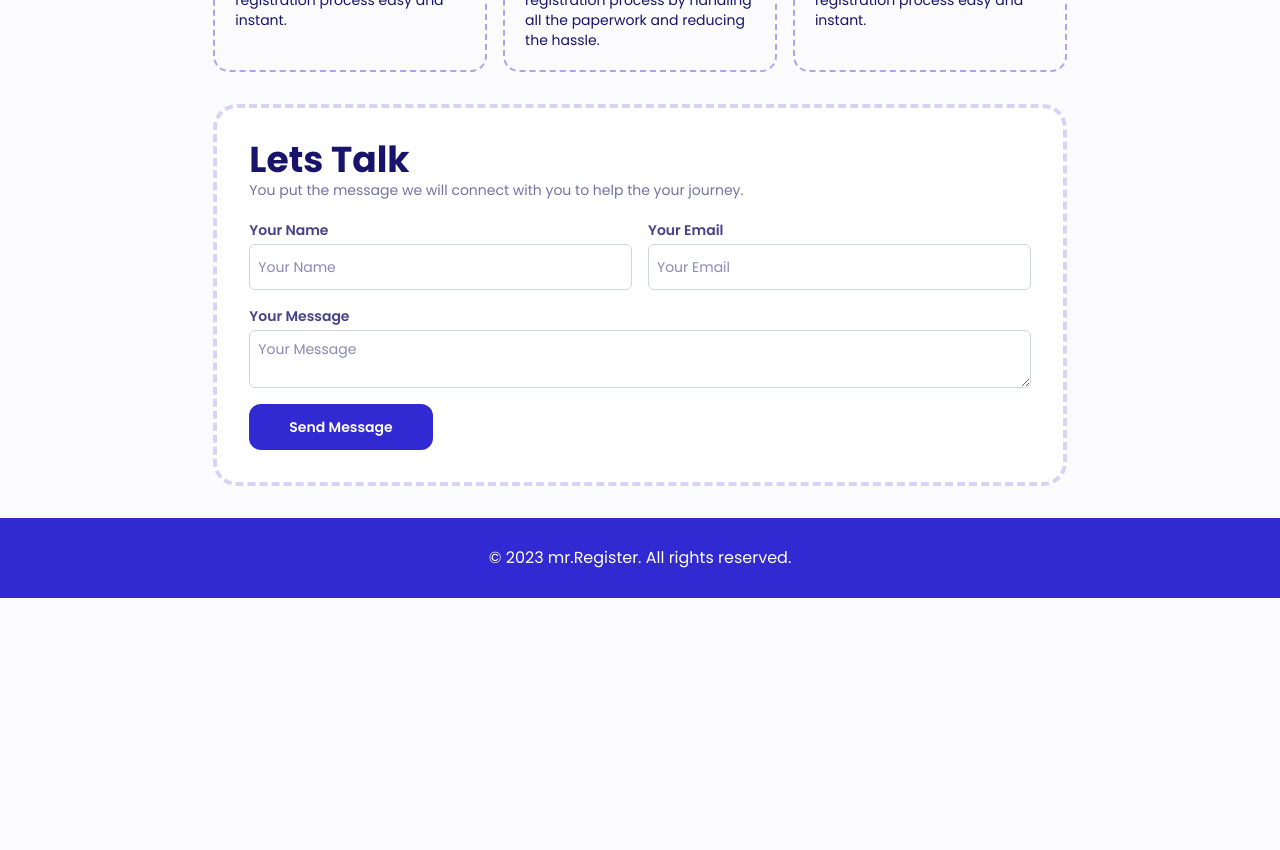
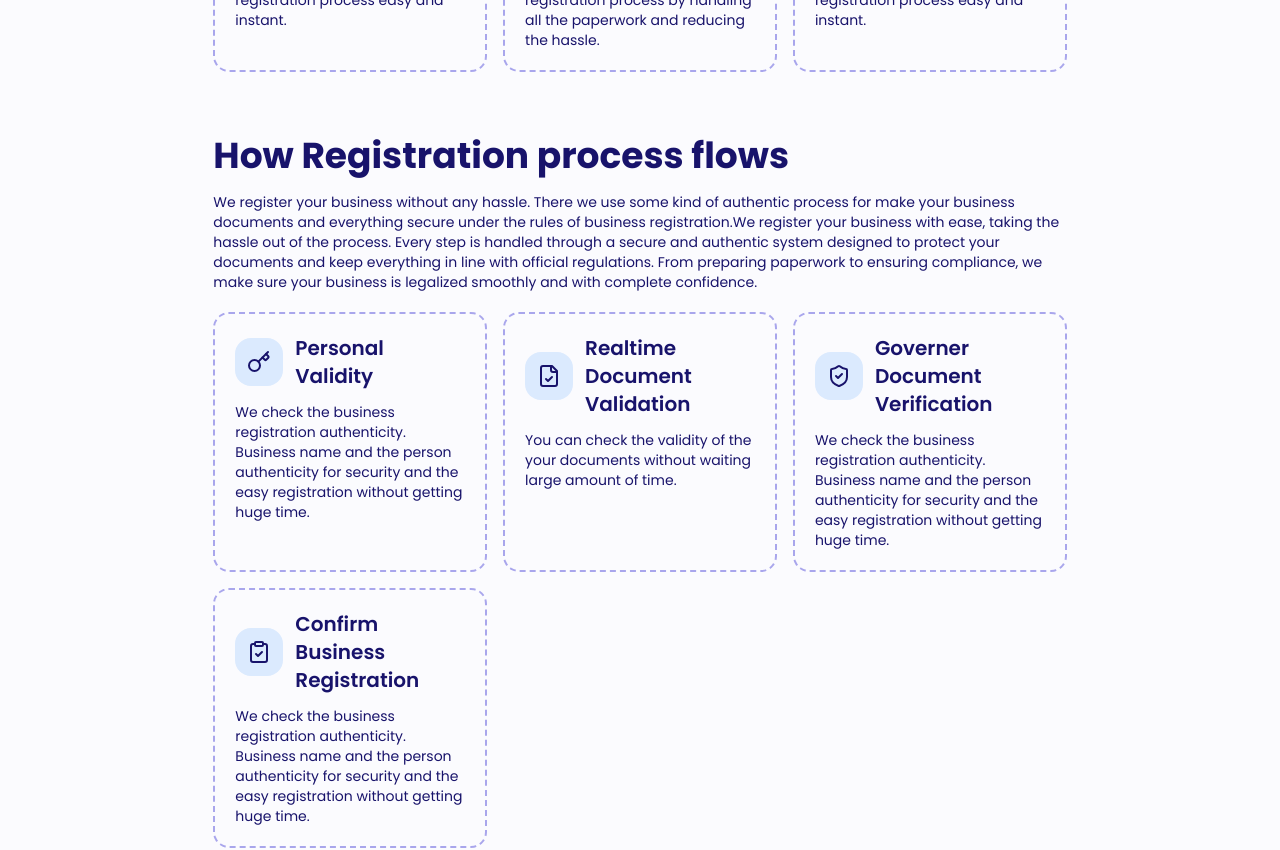
Before and after one commit to buddhika-development/business_process_enhancement, a Next.js app in the folder client_app/: page / in a window 1280 px wide. Shown: the part 1240-2090 px from the top of the page. Before the commit the page ends 1838 px from the top, so only its background shows below. Built offline with nearby package versions, Linux system fonts and the light colour scheme.

Commit message:
setup the business registration process detila section

```diff
--- a/client_app/src/app/page.tsx
+++ b/client_app/src/app/page.tsx
@@ -1,4 +1,5 @@
 import InstantContactUs from "@/components/layout/Global/InstantContactUs";
+import BusinessRegistrationProcess from "@/components/layout/HomePage/BusinessRegistrationProcess";
 import HeroSection from "@/components/layout/HomePage/HeroSection";
 import WhyUs from "@/components/layout/HomePage/WhyUs";
 import Image from "next/image";
@@ -13,6 +14,9 @@ export default function Home() {
       {/* business introduction section */}
       <WhyUs />
 
+      {/* how process flow */}
+      <BusinessRegistrationProcess />
+
       {/* isntant contact us section */}
       <InstantContactUs />
 
--- a/client_app/src/components/layout/WhyUsCard.tsx
+++ b/client_app/src/components/layout/Card.tsx
@@ -1,7 +1,7 @@
 import React from 'react'
 import SectionTitle from '../ui/Title/SectionTitle'
 
-const WhyUsCard = ({title, content, icon} : {
+const Card = ({title, content, icon} : {
     title ?: string,
     content ?: string,
     icon ?: React.ReactNode
@@ -26,4 +26,4 @@ const WhyUsCard = ({title, content, icon} : {
   )
 }
 
-export default WhyUsCard
+export default Card
--- /dev/null
+++ b/client_app/src/components/layout/HomePage/BusinessRegistrationProcess.tsx
@@ -0,0 +1,46 @@
+import Title from '@/components/ui/Title/Title'
+import React from 'react'
+import Card from '../Card'
+import { Key } from 'lucide-react';
+import { FileCheck } from 'lucide-react';
+import { ShieldCheck } from 'lucide-react';
+import { ClipboardCheck } from 'lucide-react';
+
+
+const BusinessRegistrationProcess = () => {
+  return (
+    <div className='body-content mt-16'>
+
+        <div className='space-y-4'>
+            <Title>How Registration process flows</Title>
+            <p className='text-sm'>We register your business without any hassle. There we use some kind of authentic process for make your business documents and everything secure under the rules of business registration.We register your business with ease, taking the hassle out of the process. Every step is handled through a secure and authentic system designed to protect your documents and keep everything in line with official regulations. From preparing paperwork to ensuring compliance, we make sure your business is legalized smoothly and with complete confidence.</p>
+        </div>
+
+        <div className='grid grid-cols-1 md:grid-cols-2 lg:grid-cols-3 gap-4 mt-5'>
+            <Card
+                icon = {<Key />}
+                title='Personal Validity'
+                content='We check the business registration authenticity. Business name and the person authenticity for security and the easy registration without getting huge time.'
+            />
+            <Card
+                icon = {<FileCheck />}
+                title='Realtime Document Validation'
+                content='You can check the validity of the your documents without waiting large amount of time.'
+            />
+            <Card
+                icon = {<ShieldCheck />}
+                title='Governer Document Verification'
+                content='We check the business registration authenticity. Business name and the person authenticity for security and the easy registration without getting huge time.'
+            />
+            <Card
+                icon = {<ClipboardCheck />}
+                title='Confirm Business Registration'
+                content='We check the business registration authenticity. Business name and the person authenticity for security and the easy registration without getting huge time.'
+            />
+        </div>
+
+    </div>
+  )
+}
+
+export default BusinessRegistrationProcess
--- a/client_app/src/components/layout/HomePage/WhyUs.tsx
+++ b/client_app/src/components/layout/HomePage/WhyUs.tsx
@@ -1,11 +1,10 @@
 import SecondaryTitle from '@/components/ui/Title/SecondaryTitle'
-import SectionTitle from '@/components/ui/Title/SectionTitle'
 import Title from '@/components/ui/Title/Title'
 import React from 'react'
-import WhyUsCard from '../WhyUsCard'
-import { Timer } from 'lucide-react';
+import { Car, Timer } from 'lucide-react';
 import { FileX2 } from 'lucide-react';
 import { DoorClosed } from 'lucide-react';
+import Card from '../Card';
 
 
 const WhyUs = () => {
@@ -19,17 +18,17 @@ const WhyUs = () => {
         <div>
             <SecondaryTitle>Why you should choose us</SecondaryTitle>
             <div className='grid grid-cols-1 md:grid-cols-2 lg:grid-cols-3 gap-4 mt-5'>
-                <WhyUsCard
+                <Card
                     icon = {<Timer />}
                     title='Fast Registration Process'
                     content='We solve your business registration process easy and instant.'
                 />
-                <WhyUsCard
+                <Card
                     icon = {<FileX2 />}
                     title='Less Painpoints With Ton of Documents'
                     content='We simplify your business registration process by handling all the paperwork and reducing the hassle.'
                 />
-                <WhyUsCard
+                <Card
                     icon = {<DoorClosed />}
                     title='Stay Home and get registration into hand'
                     content='We solve your business registration process easy and instant.'
```
